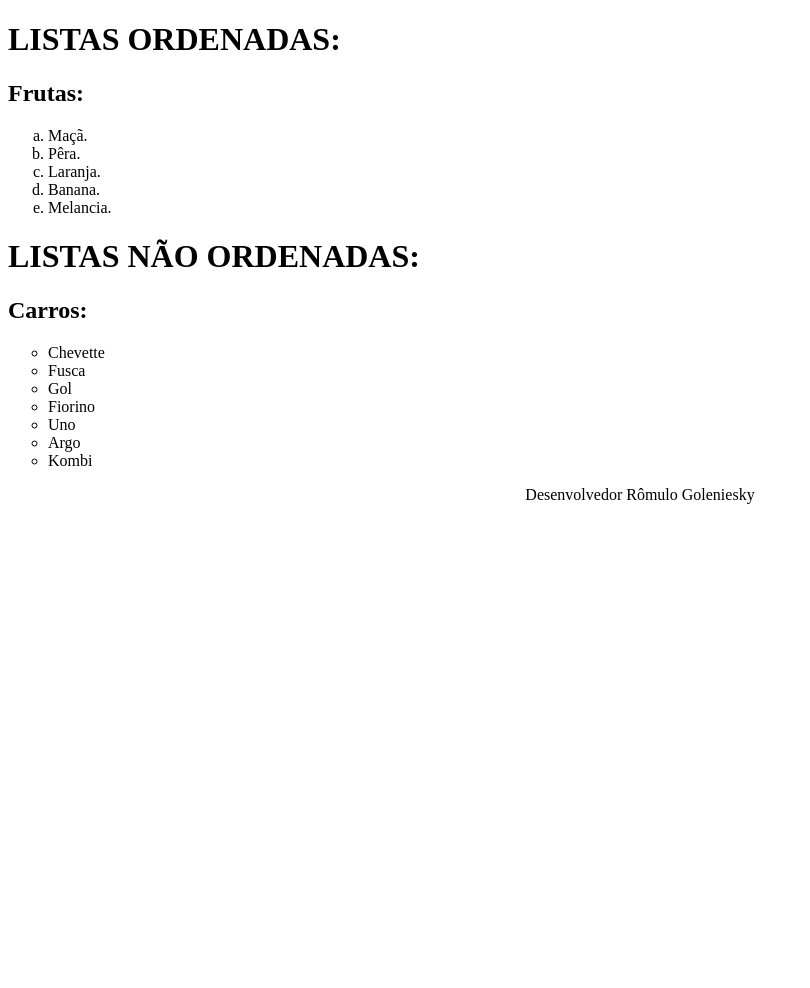
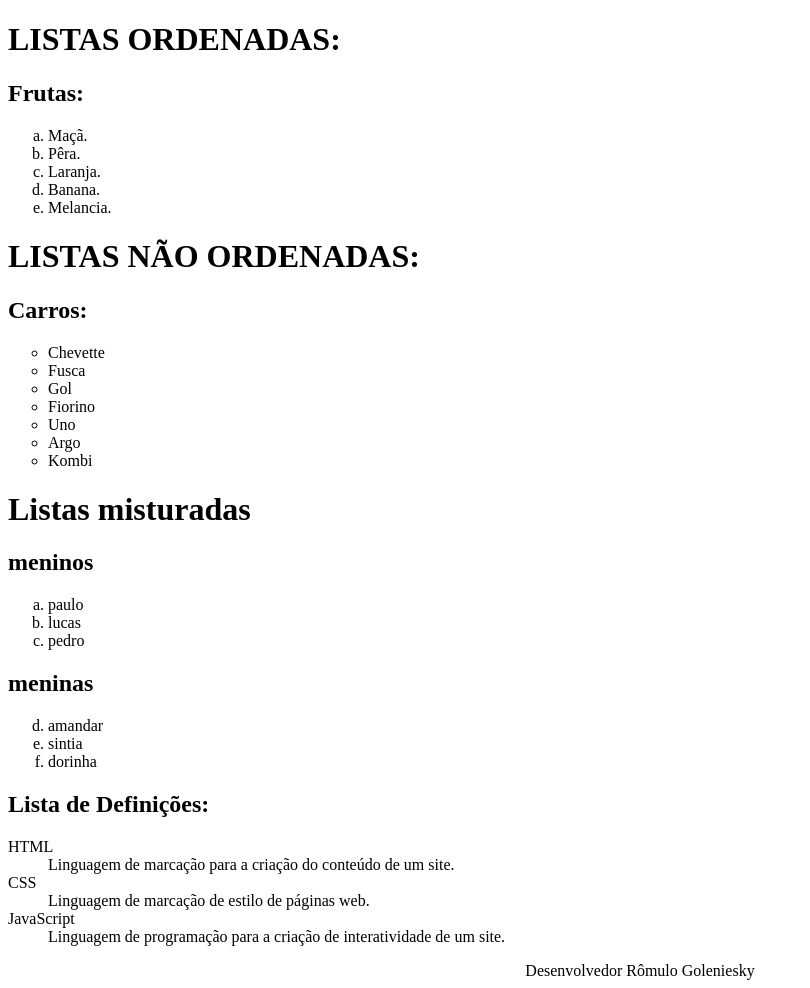
Before and after one commit to romulogoleniesky/HTML_and_CSS, a plain HTML site: page EXERCICIOS/EX009/index.html in a window 1280 px wide. Shown: the whole page, without its empty margins (0-810 px from the left). Before the commit the page ends 800 px from the top, so only its background shows below. Drawn offline with Linux system fonts and the light colour scheme.

Commit message:
Concluído a aula 9.

```diff
--- a/EXERCICIOS/EX009/index.html
+++ b/EXERCICIOS/EX009/index.html
@@ -27,6 +27,28 @@
         <li>Argo</li>
         <li>Kombi</li>
     </ul>
+    <h1>Listas misturadas</h1>
+    <h2>meninos</h2>
+    <ol type="a">
+        <li>paulo</li>
+        <li>lucas</li>
+        <li>pedro</li>
+    </ol>
+    <h2>meninas</h2>
+    <ol type="a" start="4">
+        <li>amandar</li>
+        <li>sintia</li>
+        <li>dorinha</li>
+    </ol>
+    <h2>Lista de Definições: </h2>
+    <dl>
+        <dt>HTML</dt>
+        <dd>Linguagem de marcação para a criação do conteúdo de um site.</dd>
+        <dt>CSS</dt>
+        <dd>Linguagem de marcação de estilo de páginas web.</dd>
+        <dt>JavaScript</dt>
+        <dd>Linguagem de programação para a criação de interatividade de um site.</dd>
+    </dl>
 </body>
 <footer align="center">Desenvolvedor Rômulo Goleniesky</footer>
 </html>
```
Also changed, not shown: EXERCICIOS/EX010/index.html (added, +17 -0 lines), EXERCICIOS/EX010/pag002.html (added, +14 -0 lines).
